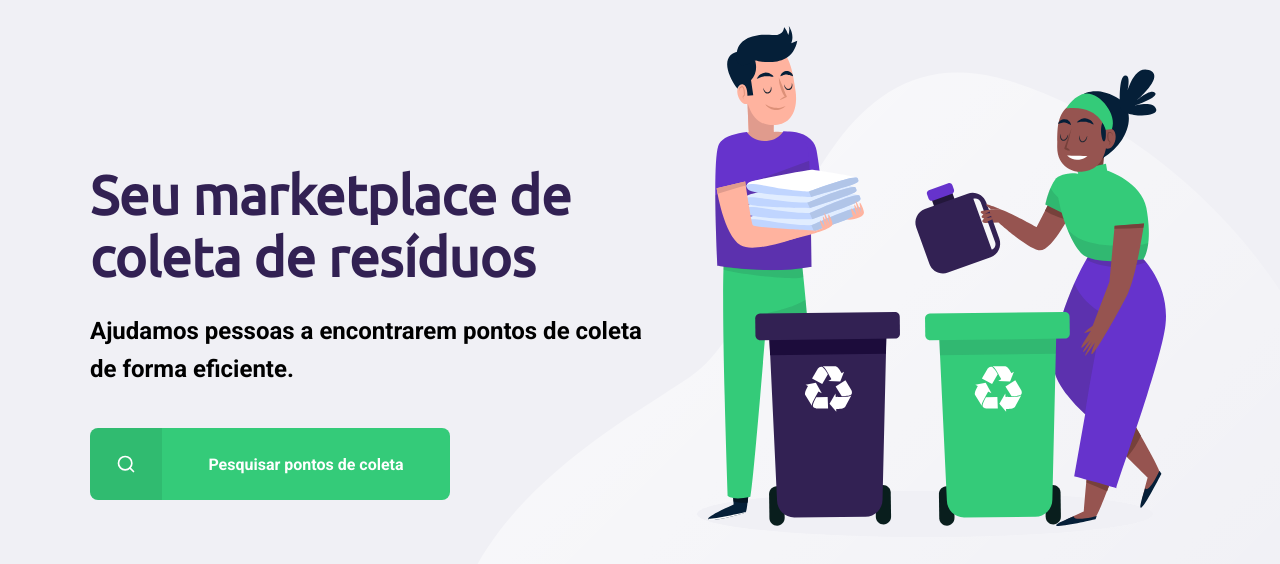
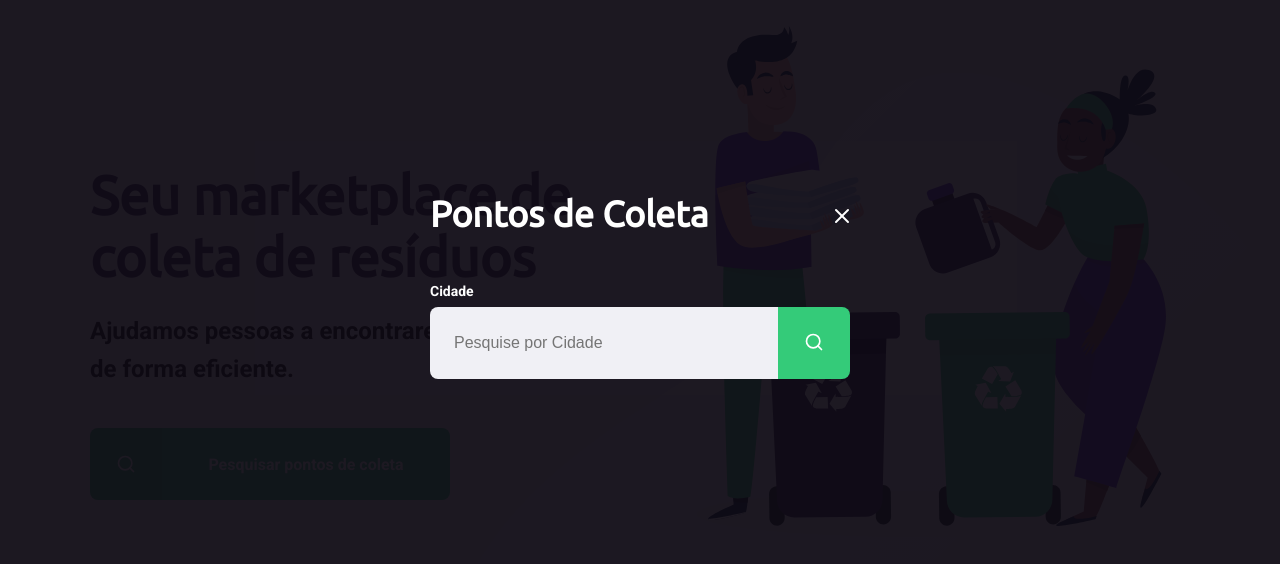
Before and after one commit to Gabriel-Venancio/e-coleta, a plain HTML site: page NLW/index.html in a window 1280 px wide. Both pictures are taken after a click on the link "Pesquisar pontos de coleta". Shown: the part 114-678 px from the top of the page. Drawn offline with Linux system fonts and the light colour scheme.

Commit message:
animação de abrir e fechar a pesquisa

```diff
--- a/NLW/index.html
+++ b/NLW/index.html
@@ -55,7 +55,7 @@
         <div class="content">
             <div class="header">
                 <h1>Pontos de Coleta</h1>
-                <a href="">Fechar</a>
+                <a href="#">Fechar</a>
             </div>
             <form action="">
                 <label for="search">Cidade</label>
@@ -70,6 +70,6 @@
         </div>
     </div>
 
-
+    <script src="/NLW/scripts/index.js"></script>
 </body>
 </html>
--- /dev/null
+++ b/NLW/scripts/index.js
@@ -0,0 +1,11 @@
+const buttonSearch = document.querySelector("#page-home main a")
+const modal = document.querySelector("#modal")
+const close = document.querySelector("#modal .header a")
+
+buttonSearch.addEventListener("click", () => {
+    modal.classList.remove("hide")
+})
+
+close.addEventListener("click", () =>{
+    modal.classList.add("hide")
+})
```
